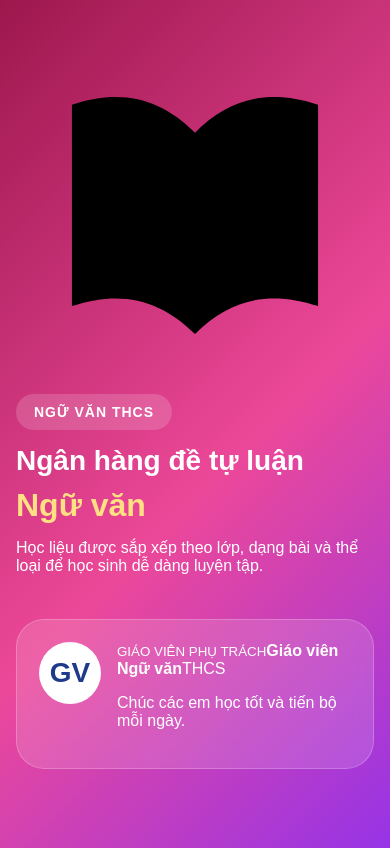
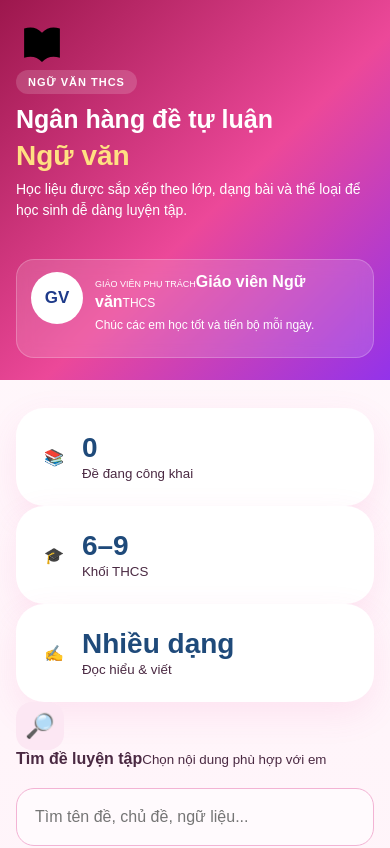
Before and after one commit to hong7214/ngan-hang-de-ngu-van, a Next.js app in the folder ngan-hang-de-ngu-van-starter/: page /ngan-hang-de-ngu-van/ in a window 390 px wide. Shown: the top 848 px of the page. Built offline with nearby package versions, Linux system fonts and the light colour scheme; no server answers; the database is empty.

Commit message:
Update globals.css

```diff
--- a/ngan-hang-de-ngu-van-starter/app/globals.css
+++ b/ngan-hang-de-ngu-van-starter/app/globals.css
@@ -1358,3 +1358,141 @@ main {
     font-size: 32px !important;
   }
 }
+/* ==================================================
+   THU NHỎ TOÀN BỘ PHẦN ĐẦU TRANG
+   TÊN APP + THÔNG TIN / ẢNH GIÁO VIÊN
+================================================== */
+
+/* Giảm chiều cao vùng đầu trang */
+.hero {
+  padding-top: 24px !important;
+  padding-bottom: 28px !important;
+}
+
+/* Hai khối tên app và GV nằm cân đối hơn */
+.hero-inner {
+  align-items: center !important;
+  gap: 24px !important;
+}
+
+/* Thu nhỏ logo sách */
+.brand-logo {
+  width: 52px !important;
+  height: 52px !important;
+  min-width: 52px !important;
+}
+
+/* Thu nhỏ nhãn NGỮ VĂN THCS */
+.badge {
+  padding: 6px 12px !important;
+  font-size: 11px !important;
+  margin-bottom: 8px !important;
+}
+
+/* Thu nhỏ tên app */
+.app-title {
+  margin: 4px 0 8px !important;
+}
+
+.app-title-main {
+  font-size: clamp(28px, 3vw, 42px) !important;
+  line-height: 1.05 !important;
+}
+
+.app-title-vietnamese {
+  font-size: clamp(30px, 3.2vw, 44px) !important;
+  line-height: 1.05 !important;
+  margin-top: 3px !important;
+}
+
+/* Thu nhỏ dòng giới thiệu */
+.hero-description {
+  margin-top: 8px !important;
+  font-size: 14px !important;
+  line-height: 1.5 !important;
+  max-width: 650px !important;
+}
+
+/* ==================================================
+   THU NHỎ KHUNG GIÁO VIÊN
+================================================== */
+
+.teacher-box {
+  padding: 14px 16px !important;
+  gap: 12px !important;
+
+  max-width: 390px !important;
+
+  border-radius: 18px !important;
+}
+
+/* Thu nhỏ ảnh GV */
+.teacher-photo,
+.teacher-avatar {
+  width: 60px !important;
+  height: 60px !important;
+
+  min-width: 60px !important;
+}
+
+/* Nếu chưa có ảnh, chữ GV nhỏ lại */
+.teacher-avatar {
+  font-size: 17px !important;
+}
+
+/* Nhãn giáo viên phụ trách */
+.teacher-info small {
+  font-size: 9px !important;
+  margin-bottom: 2px !important;
+}
+
+/* Tên GV */
+.teacher-info strong {
+  font-size: 16px !important;
+  line-height: 1.25 !important;
+}
+
+/* Trường / đơn vị */
+.teacher-info span {
+  font-size: 12px !important;
+  margin-top: 2px !important;
+}
+
+/* Lời nhắn */
+.teacher-info p {
+  font-size: 12px !important;
+  line-height: 1.4 !important;
+  margin-top: 5px !important;
+}
+
+/* ==================================================
+   ĐIỆN THOẠI
+================================================== */
+
+@media (max-width: 700px) {
+
+  .hero {
+    padding-top: 18px !important;
+    padding-bottom: 22px !important;
+  }
+
+  .app-title-main {
+    font-size: 25px !important;
+  }
+
+  .app-title-vietnamese {
+    font-size: 28px !important;
+  }
+
+  .teacher-box {
+    padding: 12px 14px !important;
+  }
+
+  .teacher-photo,
+  .teacher-avatar {
+    width: 52px !important;
+    height: 52px !important;
+
+    min-width: 52px !important;
+  }
+}
```
